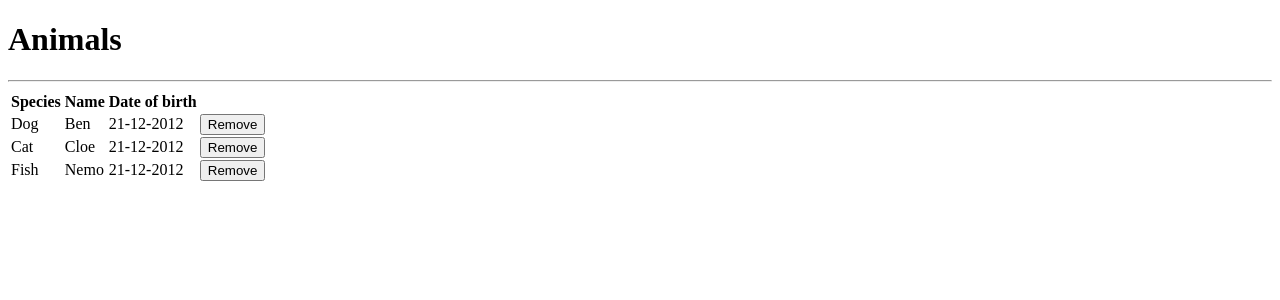
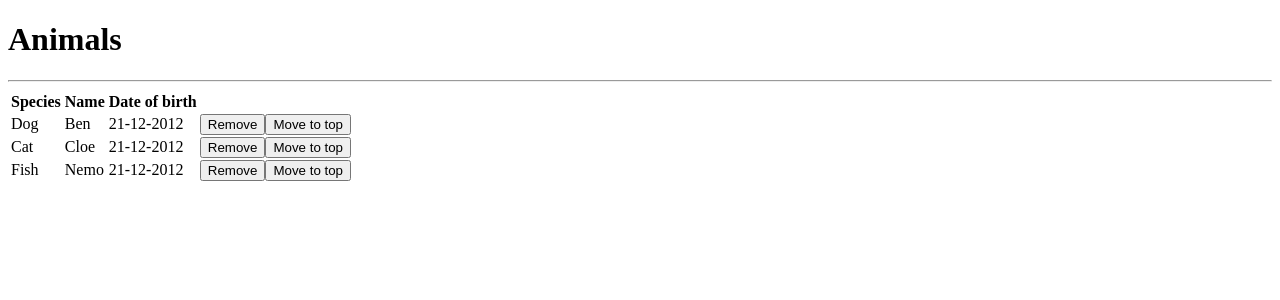
Before and after one commit to yomla/Vezbe-Angular2-Zoo, an Angular app: page / in a window 1280 px wide. Shown: the top 300 px of the page. Built offline with nearby package versions, Linux system fonts and the light colour scheme.

Commit message:
Zadatak5

```diff
--- a/src/app/components/animal-list/animal-list.component.html
+++ b/src/app/components/animal-list/animal-list.component.html
@@ -11,5 +11,6 @@
 		<td *ngIf="animal.dateOfBirth"> {{ animal.dateOfBirth }} </td>
     <td *ngIf="!animal.dateOfBirth"> Unknown </td>
     <button (click)="remove(animal)">Remove</button>
+    <button (click)="moveToTop(animal)">Move to top</button>
 	</tr>
 </table>
--- a/src/app/components/animal-list/animal-list.component.ts
+++ b/src/app/components/animal-list/animal-list.component.ts
@@ -21,6 +21,11 @@ export class AnimalListComponent implements OnInit {
   remove(animal) {
 		const index = this.animals.indexOf(animal);
 		this.animals.splice(index,1);
+  }
+
+  moveToTop(animal) {
+		this.remove(animal);
+		this.animals.unshift(animal);
 	}
 
   ngOnInit() {
--- a/src/app/models/animal.model.ts
+++ b/src/app/models/animal.model.ts
@@ -4,13 +4,10 @@ export class Animal {
     name: string;
     dateOfBirth: string;
 
-
     constructor(species: string, name: string, dateOfBirth: string){
-
         this.species = species;
         this.name = name;
         this.dateOfBirth = dateOfBirth;
-
     }
 
 }
```
